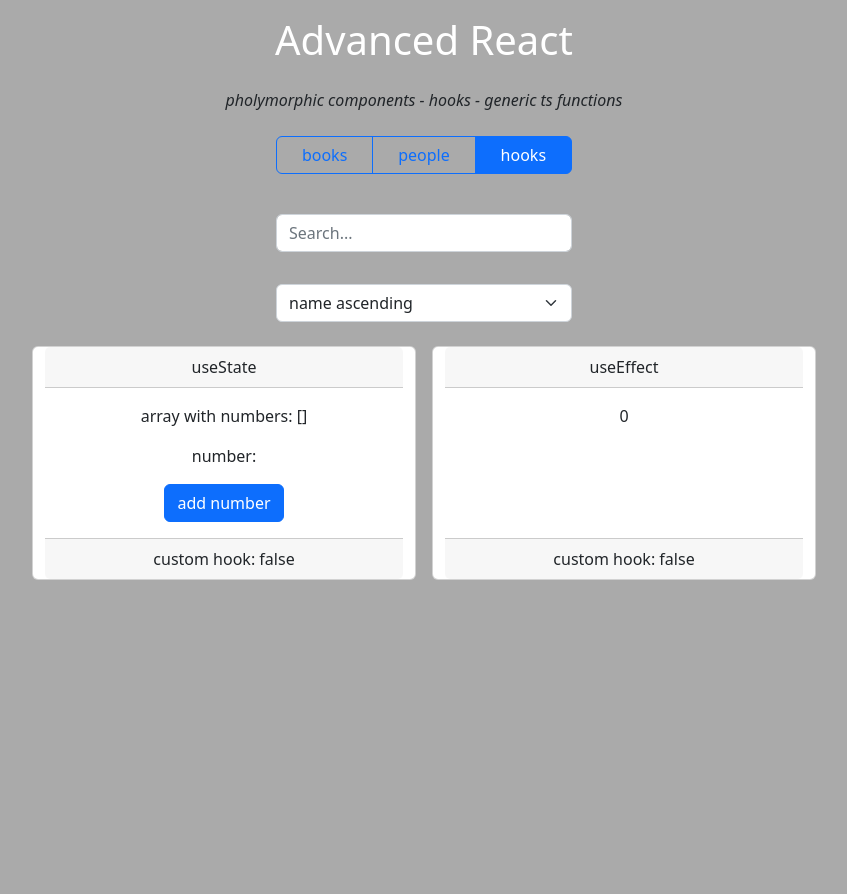
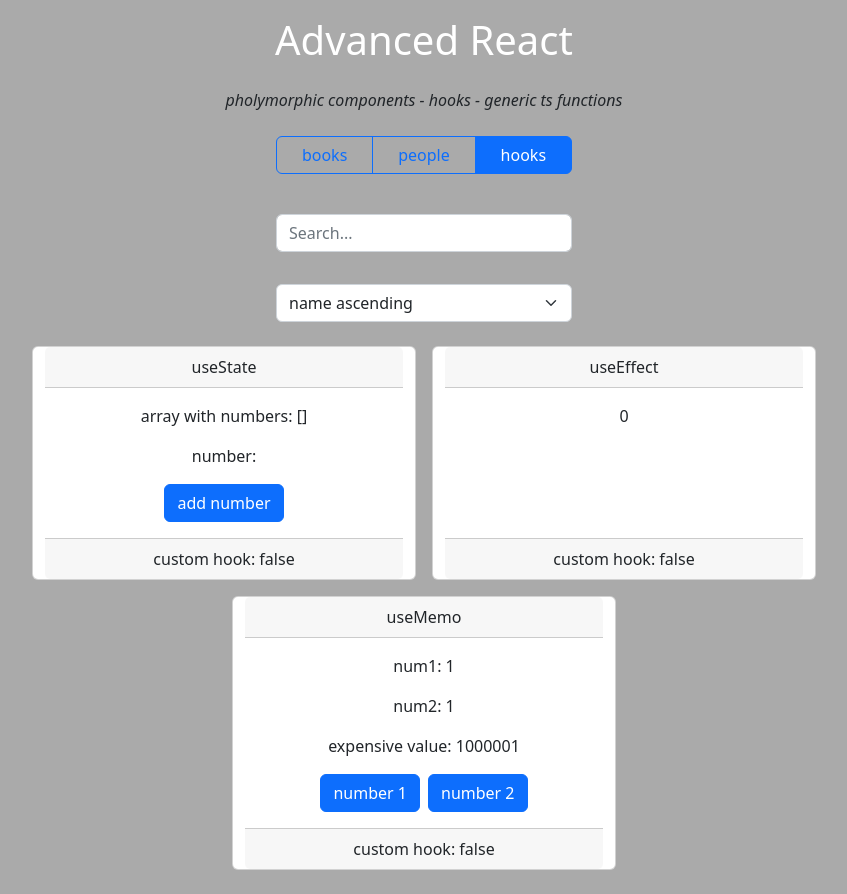
Before and after one commit to willemverbuyst/filter-search-sort, a React (Vite) app: page / in a window 1280 px wide. Both pictures are taken after a click on the label "hooks". Shown: the whole page, without its empty margins (216-1063 px from the left). Before the commit the page ends 800 px from the top, so only its background shows below. Built offline with nearby package versions, Linux system fonts and the light colour scheme.

Commit message:
Add useMemo hook

```diff
--- /dev/null
+++ b/src/components/hookComponents/UseMemo.tsx
@@ -0,0 +1,47 @@
+/* eslint-disable no-console */
+import { useMemo, useState } from "react";
+import { Stack } from "react-bootstrap";
+import Button from "react-bootstrap/Button";
+import Card from "react-bootstrap/Card";
+
+const getExpensiveValue = (num: number): number => {
+  console.log("Calculating...");
+  for (let i = 0; i < 1000000; i++) {
+    num += 1;
+  }
+  return num;
+};
+
+export function UseMemoComponent(): JSX.Element {
+  const [num1, setNum1] = useState<number>(1);
+  const [num2, setNum2] = useState<number>(1);
+  const expensiveValue = useMemo(() => getExpensiveValue(num2), [num2]);
+
+  console.log("UseMemoComponent is rendered");
+
+  const handleClickNum1 = () => {
+    console.log("click num 1");
+    setNum1(num1 + 1);
+  };
+
+  const handleClickNum2 = () => {
+    console.log("click num 2");
+    setNum2(num2 + 2);
+  };
+
+  return (
+    <>
+      <Card.Text>num1: {num1}</Card.Text>
+      <Card.Text>num2: {num2}</Card.Text>
+      <Card.Text>expensive value: {expensiveValue}</Card.Text>
+      <Stack direction="horizontal" gap={2} className="justify-content-center">
+        <Button variant="primary" onClick={handleClickNum1}>
+          number 1
+        </Button>
+        <Button variant="primary" onClick={handleClickNum2}>
+          number 2
+        </Button>
+      </Stack>
+    </>
+  );
+}
--- a/src/components/hookComponents/index.ts
+++ b/src/components/hookComponents/index.ts
@@ -1,2 +1,3 @@
 export * from "./UseEffect";
+export * from "./UseMemo";
 export * from "./UseState";
--- a/src/dummyData/hooks.ts
+++ b/src/dummyData/hooks.ts
@@ -1,5 +1,6 @@
 import {
   UseEffectComponent,
+  UseMemoComponent,
   UseStateComponent,
 } from "../components/hookComponents";
 import { Hook } from "../interfaces/Hook";
@@ -15,4 +16,9 @@ export const hooks: Array<Hook> = [
     custom: false,
     component: UseEffectComponent,
   },
+  {
+    name: "useMemo",
+    custom: false,
+    component: UseMemoComponent,
+  },
 ];
```
Also changed, not shown: 1 other file (tests, documents, lock files or other folders).
